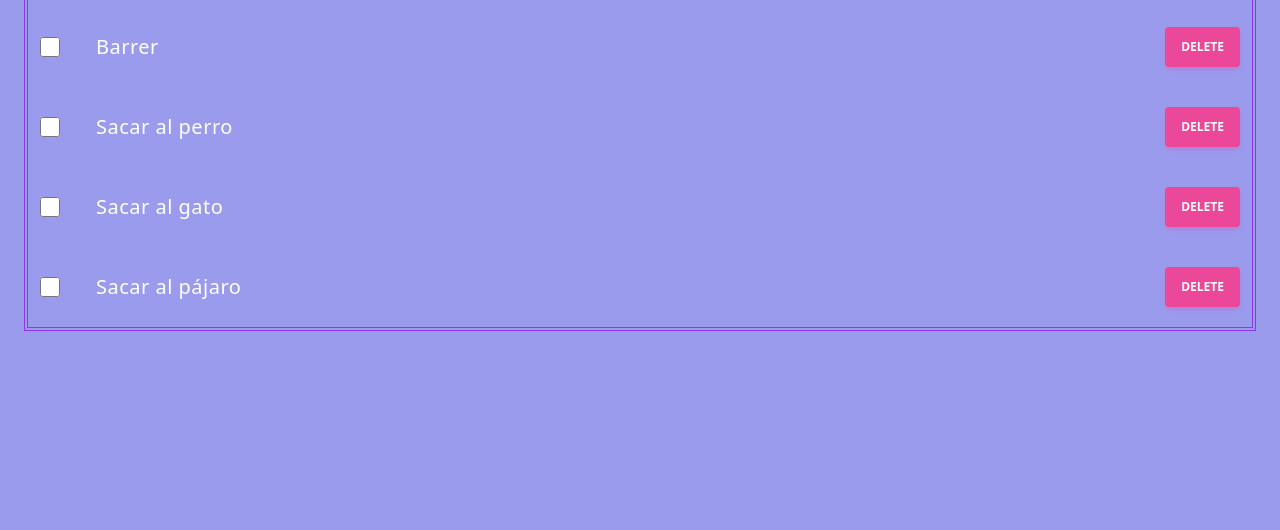
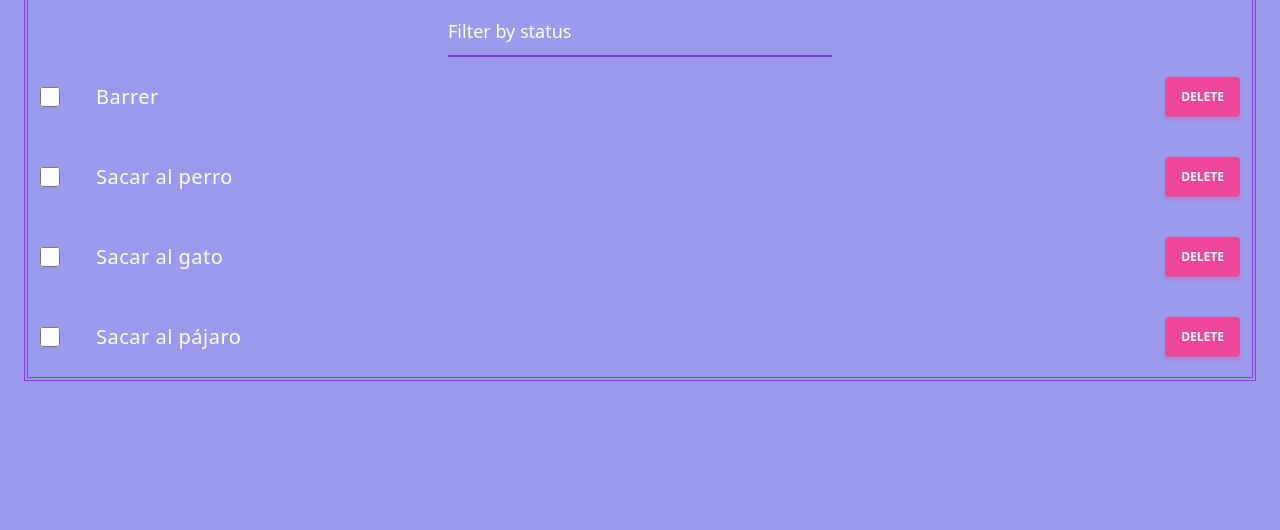
Before and after one commit to KataGut/todo-app, a website built with Vite: page index.html in a window 1280 px wide. Shown: the part 570-1100 px from the top of the page. Built offline with nearby package versions, Linux system fonts and the light colour scheme.

Commit message:
Structure of filter section with its options

```diff
--- a/index.html
+++ b/index.html
@@ -44,6 +44,15 @@
       <h4 class="text-[#3a3a8d] font-bold p-5 text-center text-[40px]">
         Your Tasks
       </h4>
+      <select
+        class="form-control max-w-sm mx-auto block py-2.5 px-0 w-full text-lg text-white bg-transparent border-0 border-b-2 border-purple-600 appearance-none dark:text-gray-400 dark:border-gray-700 focus:outline-none focus:ring-0 focus:border-gray-200 peer"
+        name="filterCompleted"
+        id="filterCompleted"
+      >
+        <option class="">Filter by status</option>
+        <option value="1">Completed</option>
+        <option value="2">Pending</option>
+      </select>
       <ul id="todo-list"></ul>
     </section>
 
```
